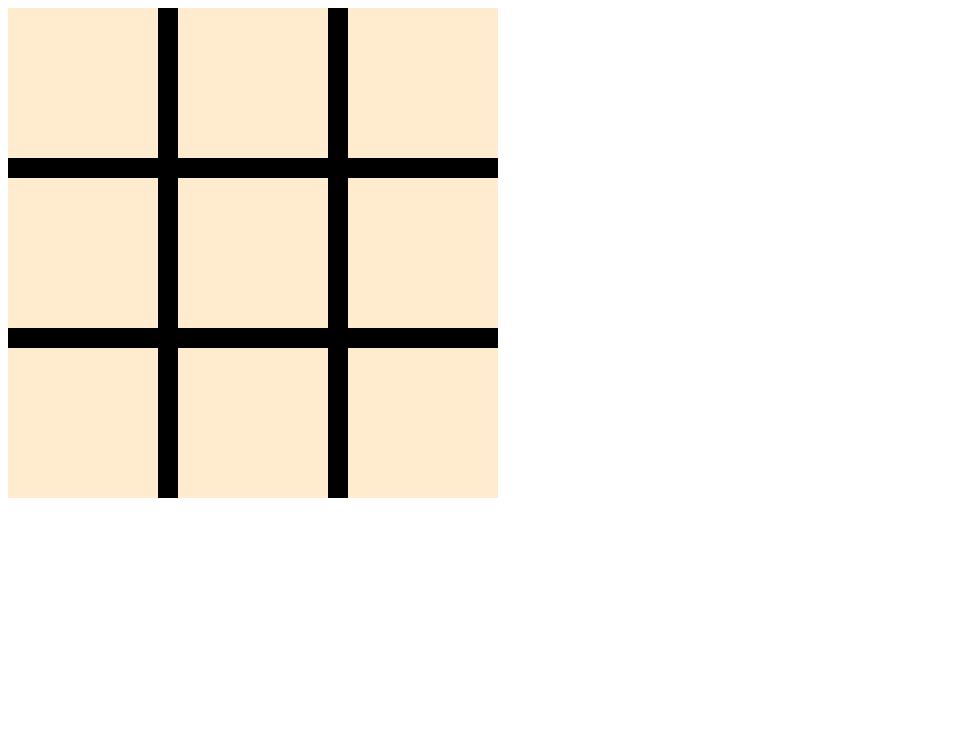
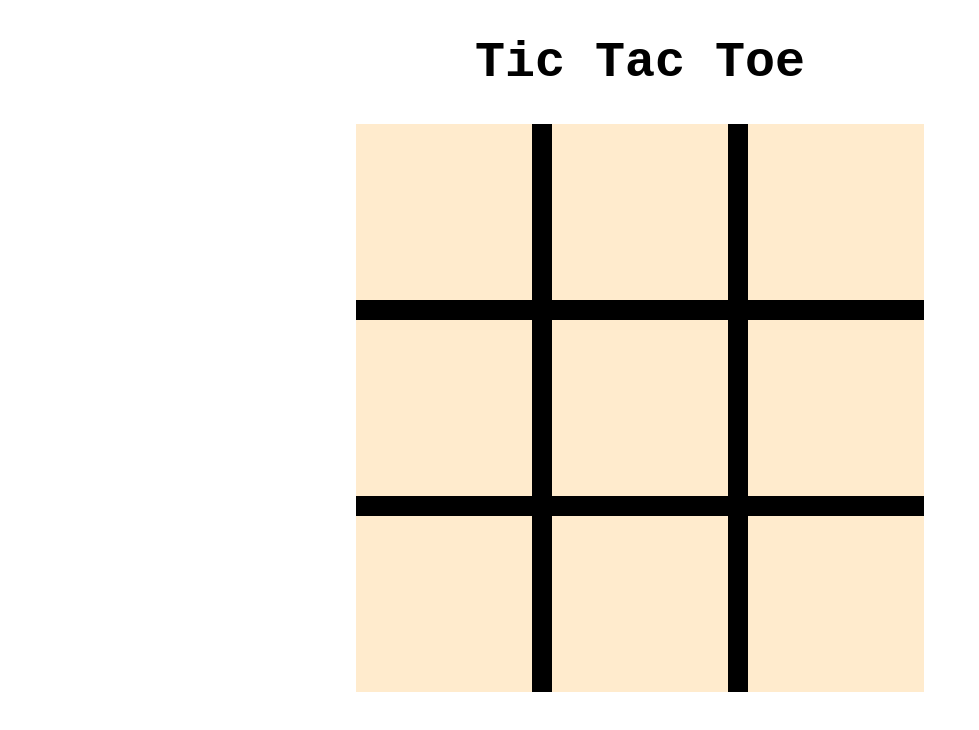
Before and after one commit to Lisa-Fink/TicTacToe, a plain HTML site: page index.html in a window 1280 px wide. Shown: the whole page, without its empty margins (0-979 px from the left). Drawn offline with Linux system fonts and the light colour scheme.

Commit message:
Adding additional basic styling

```diff
--- a/index.html
+++ b/index.html
@@ -9,6 +9,7 @@
     <title>Tic Tac Toe</title>
 </head>
 <body>
+    <h1>Tic Tac Toe</h1>
     <div id="game-board">
         <div class="tile" id="1"></div>
         <div class="tile" id="2"></div>
--- a/style.css
+++ b/style.css
@@ -1,13 +1,24 @@
+body {
+    font-family: 'Courier New', Courier, monospace;
+}
+
+h1 {
+    font-size: 50px;
+    text-align: center;
+}
+
 #game-board {
     display:grid;
-    grid-template-columns: repeat(3, 150px);
-    grid-template-rows: repeat(3, 150px);
+    grid-template-columns: repeat(3, 22vh);
+    grid-template-rows: repeat(3, 22vh);
     gap: 20px;
     background-color: black;
-    width:min-content
+    width:min-content;
+    margin: 0 auto;
 }
 
 .tile {
     background-color: blanchedalmond;
-
+    font-size: 22vh;
+    text-align: center;
 }
```
